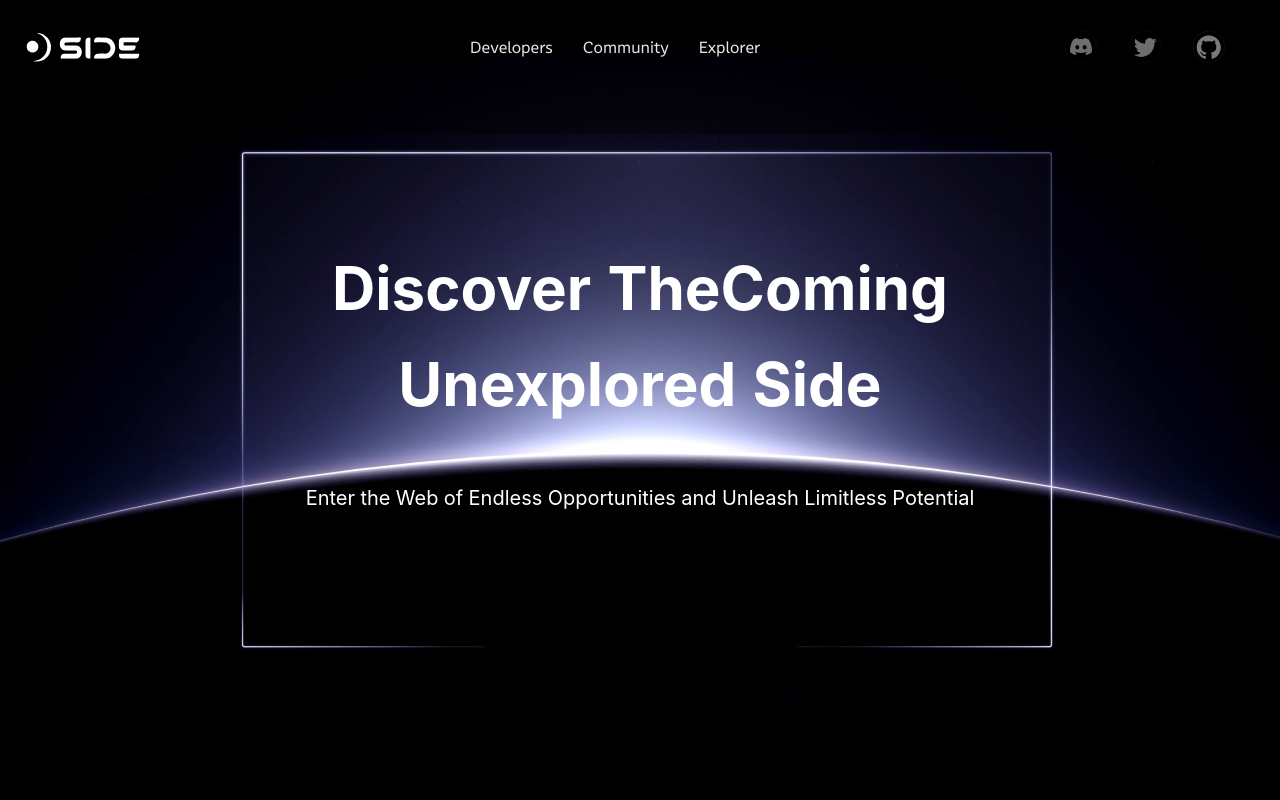
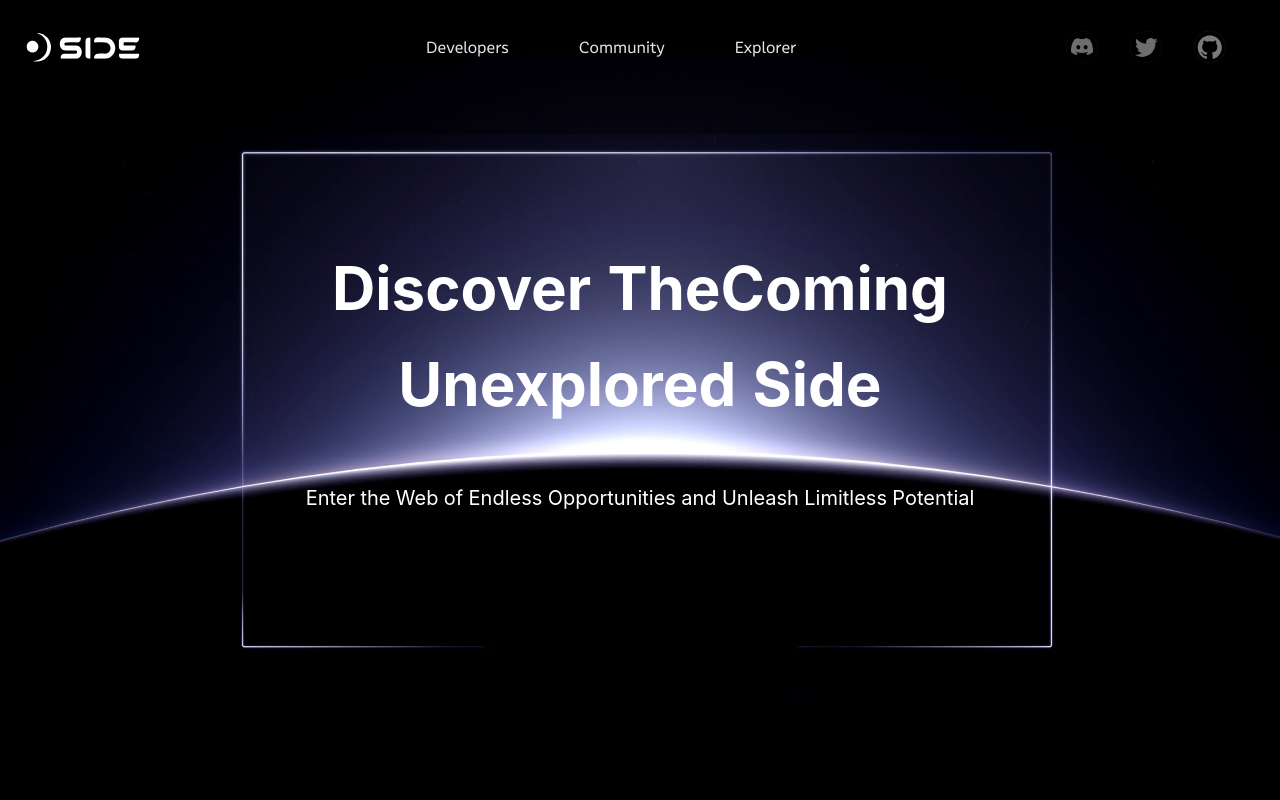
Before and after one commit to zxl6866/side, a React (Create React App) app: page / in a window 1280 px wide. Shown: the top 800 px of the page. Built offline with nearby package versions, Linux system fonts and the light colour scheme; a web font is replaced by a local one.

Commit message:
feat: revision

```diff
--- a/src/components/Advisory/index.css
+++ b/src/components/Advisory/index.css
@@ -168,4 +168,26 @@
     height: 12px;
     background-size: cover;
   }
+
+  .advisoryUl li:hover {
+    /* border: 1px solid #000; */
+    /* background: url("../../assets/image/advisory/bg.png"); */
+    background-size: cover;
+    margin-top: 0px;
+  }
+
+  /* .advisoryUl li:hover .bg {
+  transform-style: preserve-3d;
+  animation: rotateFan 3s infinite linear;
+  transform-origin: center center;
+} */
+
+  .advisoryUl li:hover .arrow {
+    position: absolute;
+    left: 36px;
+    bottom: 40px;
+    width: 17px;
+    height: 17px;
+    background: url("../../assets/image/advisory/arrowColor.png");
+  }
 }
--- a/src/components/Header/index.css
+++ b/src/components/Header/index.css
@@ -18,6 +18,10 @@
   /* background: rgba(0, 0, 0, .8) !important; */
   background-color: transparent;
   backdrop-filter: blur(6px);
+}
+
+.marginL {
+  margin-left: 40px;
 }
 
 .headerFlex {
@@ -42,7 +46,7 @@
   opacity: 1;
   transition: .3s;
   float: left;
-  margin-right: 310px;
+  margin-right: 226px;
 }
 
 .mag {
@@ -224,7 +228,7 @@
   background-repeat: no-repeat !important;
   opacity: .5;
   vertical-align: bottom;
-  margin-left: 146px;
+  margin-left: 111px;
   transition: .3s;
 }
 
@@ -268,7 +272,7 @@
 .tuite:hover,
 .github:hover {
   opacity: 1;
-  transform: scale(1.2);
+  transform: scale(1.05);
 }
 
 .explorerTooltip {
--- a/src/components/Header/index.tsx
+++ b/src/components/Header/index.tsx
@@ -111,7 +111,7 @@ export function Header() {
           <Box className="headerLinkContainer">
             <Link
               to={"/"}
-              className="headerLink"
+              className="headerLink marginL"
               // className="headerLink button--nina button--text-thick button--text-upper button--size-s"
               data-text="Developers"
             >
@@ -149,7 +149,7 @@ export function Header() {
             <Link
               to={"/"}
               // className="headerLink headerLink button--nina button--text-thick button--text-upper button--size-s"
-              className="headerLink"
+              className="headerLink marginL"
               data-text="Community"
             >
               {/* <span>C</span>
@@ -167,7 +167,7 @@ export function Header() {
             </Link>
             <Link
               to={"/"}
-              className="headerLink"
+              className="headerLink marginL"
               // className="headerLink headerLink button--nina button--text-thick button--text-upper button--size-s"
               data-text="Explorer"
             >
--- a/src/components/Interchain/index.css
+++ b/src/components/Interchain/index.css
@@ -160,4 +160,8 @@
     margin-top: 60px;
     display: block;
   }
+
+  .InterchainContainerButton {
+    background-position-x: 88px;
+  }
 }
--- a/src/components/Subscription/index.css
+++ b/src/components/Subscription/index.css
@@ -235,74 +235,11 @@
   }
 
   .arrowRight {
-    left: 300px;
+    left: 320px;
   }
 
   .Send {
     left: 260px;
   }
 
-
-
-  /* .footerFlex {
-    width: 100%;
-    margin: 0 auto;
-    align-items: center;
-    justify-content: space-between;
-    color: white;
-    height: 105px;
-  }
-
-  .subscriptionFlex {
-    flex-direction: column;
-    gap: 50px;
-    margin-top: 50px;
-  }
-
-  .subscriptionContent {
-    height: 100%;
-    padding: 0 5%;
-  }
-
-  .subscriptionSlogan {
-    font-size: 30px;
-  }
-
-  .subscriptionText {
-    font-size: 16px;
-  }
-
-  .subscriptionLink {
-    font-size: 16px;
-  }
-
-  .subscriptionInputRightElement {
-    margin-right: 10px;
-  }
-
-  .footerFlex {
-    margin-top: 20px;
-    flex-direction: column-reverse;
-  }
-
-  .footerLogo {
-    width: 110px;
-    height: 30px;
-  }
-
-  .footerYoutube,
-  .footerTwitter,
-  .footerMedium,
-  .footerInstagram {
-    width: 20px;
-    height: 15px;
-  }
-
-  .footerText {
-    font-size: 10px;
-  }
-
-  .footerSpacer {
-    display: none;
-  } */
 }
```
Also changed, not shown: src/components/Want/index.css (+12 -1 lines).
